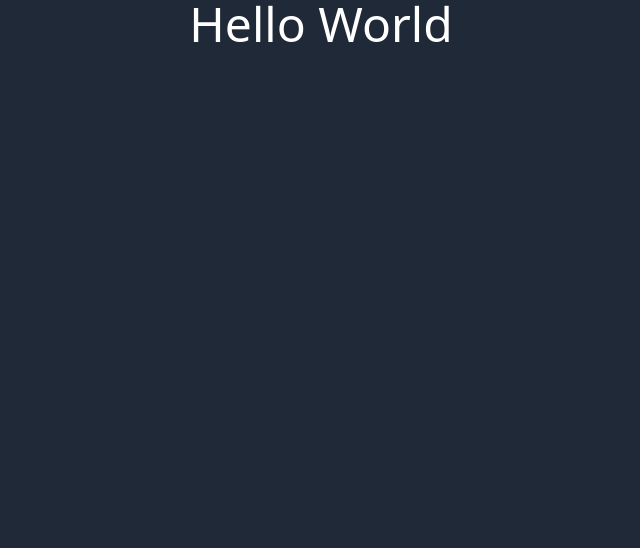
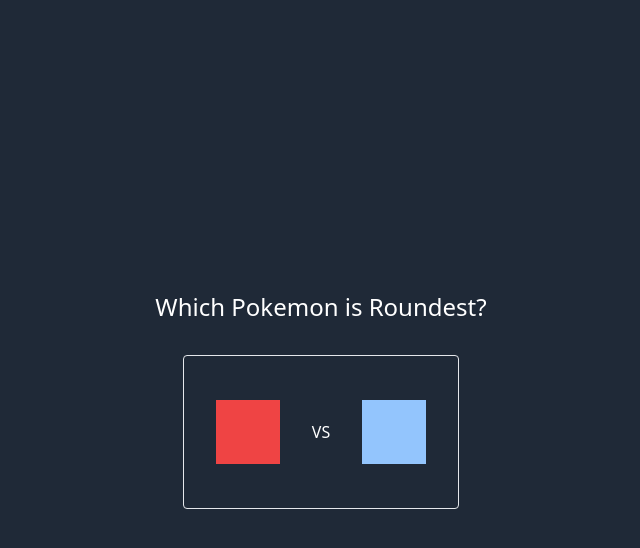
Before and after one commit to mohamedis8890/roundest, a Next.js app: page / in a window 1280 px wide. Shown: the top 548 px of the page, without its empty margins (319-959 px from the left). Built offline with nearby package versions, Linux system fonts and the light colour scheme.

Commit message:
Create Pasic Page structure

```diff
--- a/src/pages/index.tsx
+++ b/src/pages/index.tsx
@@ -11,8 +11,13 @@
         <link rel="icon" href="/favicon.ico" />
       </Head>
 
-      <div>
-        <h1 className="text-center text-5xl">Hello World</h1>
+      <div className="flex h-screen w-screen flex-col items-center justify-center">
+        <div className="text-center text-2xl">Which Pokemon is Roundest?</div>
+        <div className="mt-8 flex max-w-2xl items-center justify-between rounded border p-8">
+          <div className="h-16 w-16 bg-red-500" />
+          <div className="p-8">VS</div>
+          <div className="h-16 w-16 bg-blue-300" />
+        </div>
       </div>
     </>
   );
```
